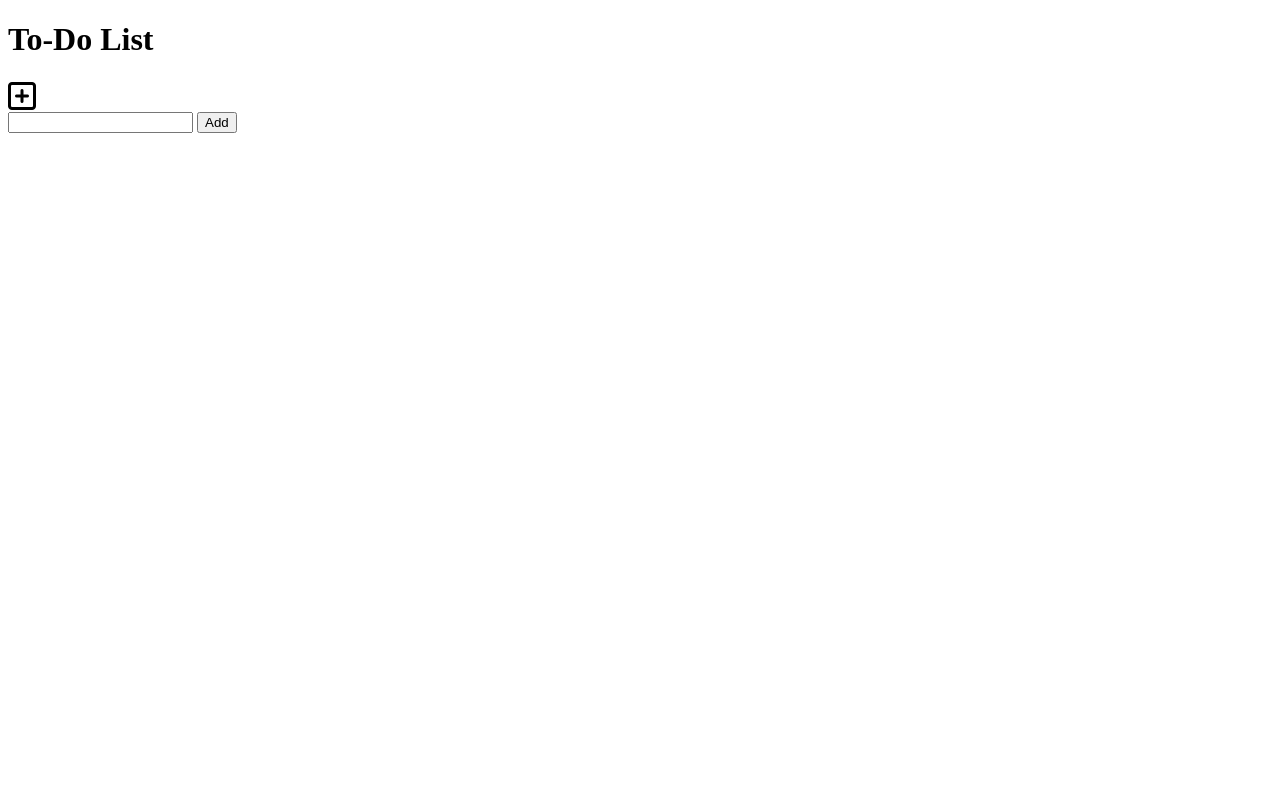
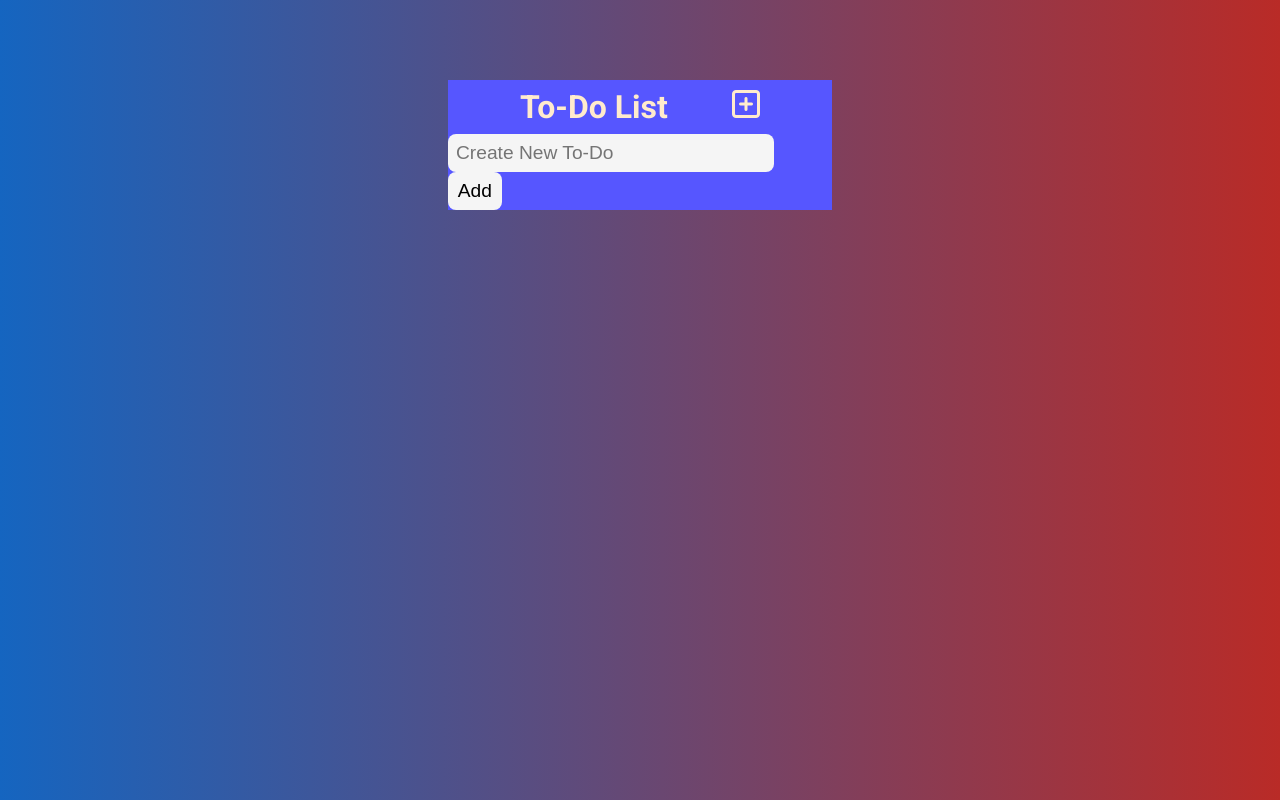
Before and after one commit to Salman-Farshe/ToDo-list, a website: page index.html in a window 1280 px wide. Drawn offline with nearby package versions, Linux system fonts and the light colour scheme.

Commit message:
adding sass styling todo list

```diff
--- a/index.html
+++ b/index.html
@@ -12,12 +12,14 @@
 <body>
 
     <div class="container">
-        <h1>To-Do List</h1>
-        <div id="insert">
-            <i class="far fa-plus-square fa-2x"></i>
+        <div class="heading">
+            <h1>To-Do List</h1>
+            <div id="insert">
+                <i class="far fa-plus-square fa-2x"></i>
+            </div>
         </div>
         <div id="todoInput">
-            <input type="text" name="mytodo" id="mytodo">
+            <input type="text" name="mytodo" id="mytodo" placeholder="Create New To-Do">
             <button id="btnTodo">Add</button>
         </div>
         <div id="todos">
--- a/sass/style.scss
+++ b/sass/style.scss
@@ -1,7 +1,16 @@
 @import url('https://fonts.googleapis.com/css2?family=Roboto:wght@400;500;700&display=swap');
-
+*{
+    margin: 0;
+    padding: 0;
+    box-sizing: border-box;
+    overflow: hidden;
+    cursor: pointer;
+}
 body{
     font-family: 'Roboto', sans-serif;
+    background: #b92b27;  /* fallback for old browsers */
+    background: -webkit-linear-gradient(to right, #1565C0, #b92b27);  /* Chrome 10-25, Safari 5.1-6 */
+    background: linear-gradient(to right, #1565C0, #b92b27); /* W3C, IE 10+/ Edge, Firefox 16+, Chrome 26+, Opera 12+, Safari 7+ */
 }
 .done{
     display: none;
@@ -10,3 +19,65 @@ body{
     text-decoration: line-through;
     color: grey;
 }
+.container{
+    max-width: 30%;
+    min-height: auto;
+    margin: 5rem auto;
+    .heading{
+        display: flex;
+        flex-direction: row;
+        justify-content: space-evenly;
+        background-color: #5656ff;
+        padding: 0.5rem;
+        h1, #insert{
+            color: #ffebcd;
+            &:hover{
+                color: #33dd2d;
+            }
+        }
+    }
+    #todoInput{
+        max-width: 100%;
+        min-height: auto;
+        background-color: #5656ff;
+        #mytodo, #btnTodo{
+            padding: 0.5rem;
+            font-size: 1.2rem;
+            border: none;
+            border-radius: 0.5rem;
+        }
+        input[type="text"]{
+            width: 85%;
+            background-color: whitesmoke;
+            &:hover, :focus{
+                border: none;
+                border-radius: 0.5rem;
+            }
+        }
+        button{
+            width: 14%;
+            background-color: whitesmoke;
+            &:hover{
+                background-color: #33dd2d;
+                color: whitesmoke;
+                border: none;
+                border-radius: 0.5rem;
+            }
+        }
+    }
+    #todos{
+        background-color: whitesmoke;
+        color: black;
+        p{
+            width: 100%;
+            height: 2.5rem;
+            line-height: 1.5rem;
+            font-size: 1.2rem;
+            font-weight: normal;
+            padding-left: 1rem;
+            &:nth-child(2n){
+                background-color: #e4e4e4
+            }
+        }
+    }
+}
```
Also changed, not shown: css/style.css.
